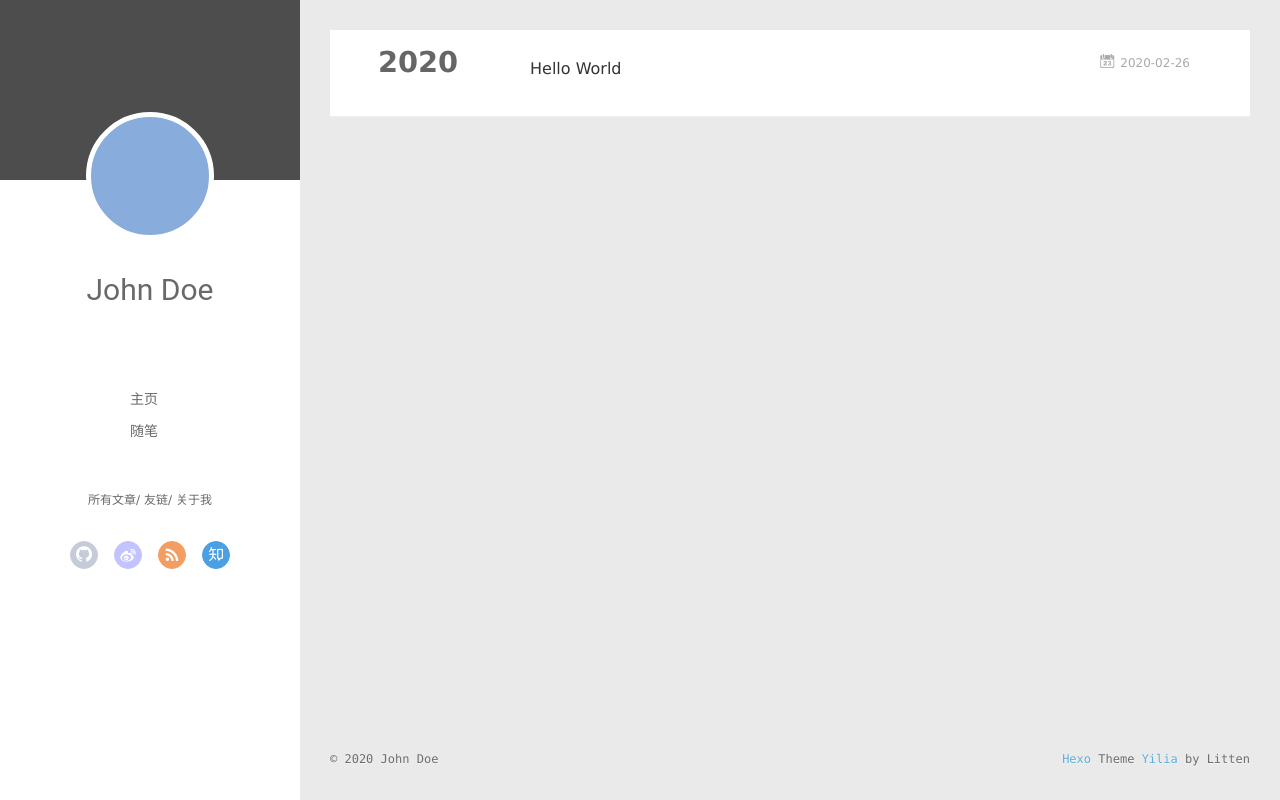
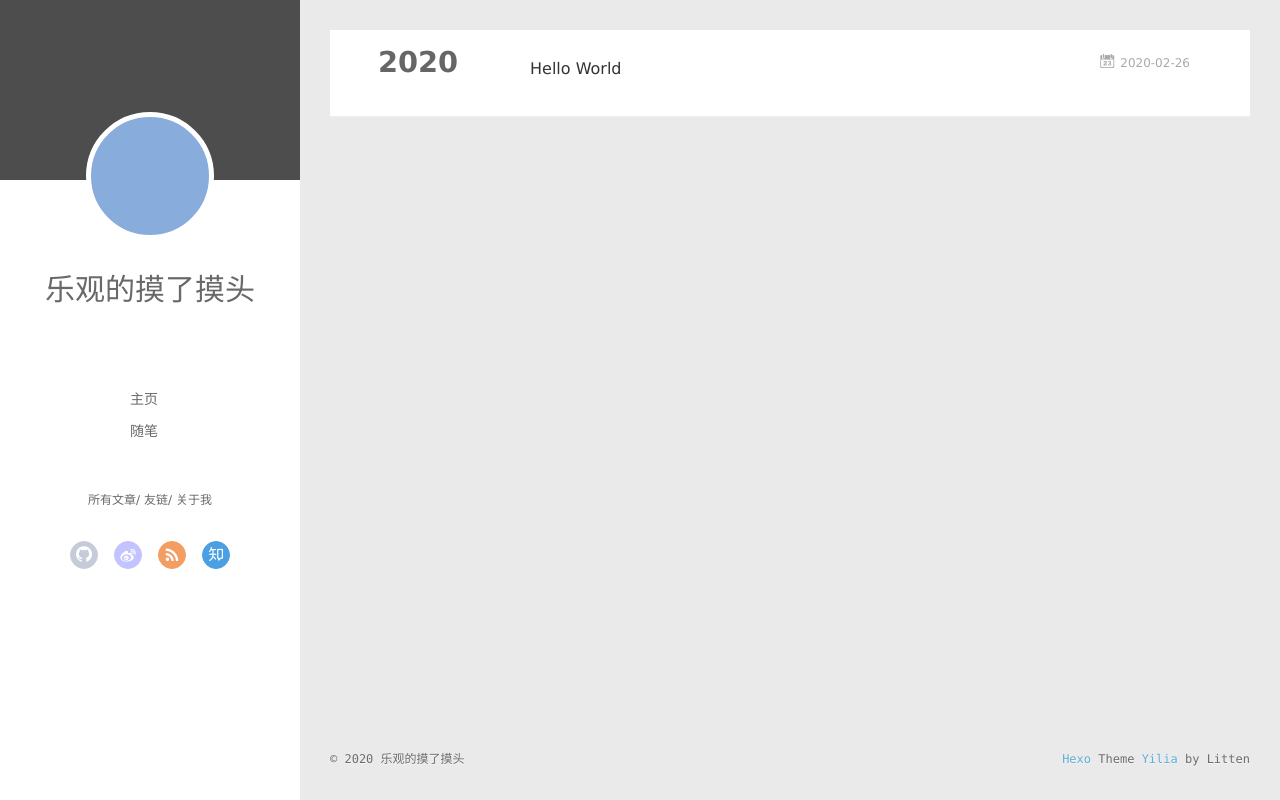
Before and after one commit to lfm666/lfm666.github.io, a plain HTML site: page archives/index.html in a window 1280 px wide. Drawn offline with Linux system fonts and the light colour scheme; no server answers.

Commit message:
Site updated: 2020-02-26 18:09:14

```diff
--- a/archives/index.html
+++ b/archives/index.html
@@ -12,8 +12,8 @@
 <meta property="og:title" content="Hexo">
 <meta property="og:url" content="http://yoursite.com/archives/index.html">
 <meta property="og:site_name" content="Hexo">
-<meta property="og:locale" content="en_US">
-<meta property="article:author" content="John Doe">
+<meta property="og:locale" content="zh_CN">
+<meta property="article:author" content="乐观的摸了摸头">
 <meta name="twitter:card" content="summary">
 
     <link rel="alternative" href="/atom.xml" title="Hexo" type="application/atom+xml">
@@ -46,7 +46,7 @@
 			<img src="" class="js-avatar">
 		</a>
 		<hgroup>
-		  <h1 class="header-author"><a href="/">John Doe</a></h1>
+		  <h1 class="header-author"><a href="/">乐观的摸了摸头</a></h1>
 		</hgroup>
 
 
@@ -104,7 +104,7 @@
 				<img src="" class="js-avatar">
 			</div>
 			<hgroup>
-			  <h1 class="header-author js-header-author">John Doe</h1>
+			  <h1 class="header-author js-header-author">乐观的摸了摸头</h1>
 			</hgroup>
 
 
@@ -202,7 +202,7 @@
   <div class="outer">
     <div id="footer-info">
     	<div class="footer-left">
-    		&copy; 2020 John Doe
+    		&copy; 2020 乐观的摸了摸头
     	</div>
       	<div class="footer-right">
       		<a href="http://hexo.io/" target="_blank">Hexo</a>  Theme <a href="https://github.com/litten/hexo-theme-yilia" target="_blank">Yilia</a> by Litten
```
Also changed, not shown: 2020/02/26/hello-world/index.html (+5 -5 lines), archives/2020/02/index.html (+5 -5 lines), archives/2020/index.html (+5 -5 lines), index.html (+5 -5 lines).
